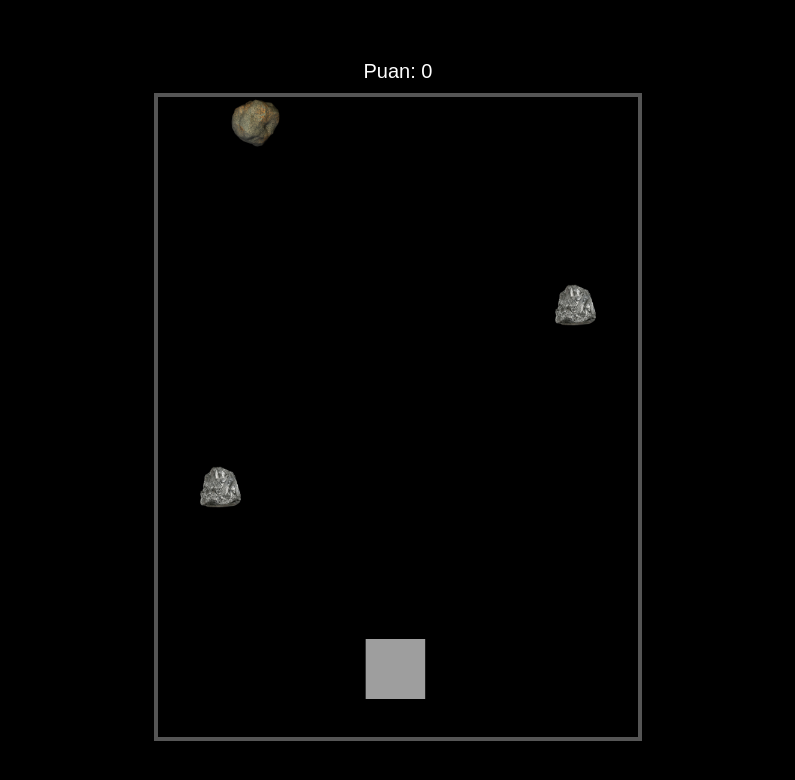
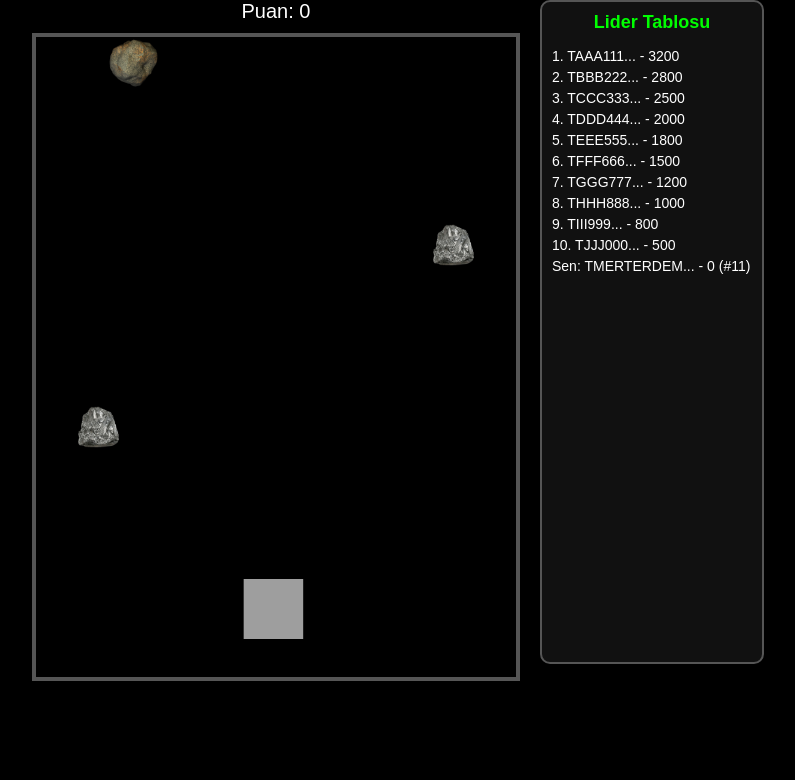
Before and after one commit to Merdem17/MTrxGame, a website: page index.html in a window 1280 px wide. Shown: the whole page, without its empty margins (242-1037 px from the left). Drawn offline with Linux system fonts and the light colour scheme.

Commit message:
Add files via upload

```diff
--- a/index.html
+++ b/index.html
@@ -2,7 +2,7 @@
 <html lang="tr">
 <head>
 <meta charset="UTF-8">
-<title>MTrxGame - Sıfır Puan Demo</title>
+<title>MTrxGame - Lider Tablosu Demo</title>
 <style>
 body {
   margin: 0;
@@ -11,8 +11,8 @@ body {
   font-family: sans-serif;
   display: flex;
   justify-content: center;
-  align-items: center;
-  height: 100vh;
+  align-items: flex-start;
+  min-height: 100vh;
   overflow: hidden;
 }
 #game-container {
@@ -24,9 +24,42 @@ canvas {
   background: black;
   border: 4px solid #555;
 }
+/* Lider Tablosu stili */
+#leaderboard-container {
+  margin-left: 20px;
+  padding: 10px;
+  background: #111;
+  border: 2px solid #555;
+  border-radius: 10px;
+  width: 200px;
+  height: 640px;
+  overflow-y: auto;
+}
+#leaderboard-container h2 {
+  text-align: center;
+  margin-top: 0;
+  font-size: 18px;
+  color: #0f0;
+}
+#leaderboard {
+  list-style: none;
+  padding: 0;
+  margin: 0;
+}
+#leaderboard li {
+  margin: 5px 0;
+  font-size: 14px;
+}
 #puanDisplay {
   margin-bottom: 10px;
   font-size: 20px;
+  text-align: center;
+}
+
+/* Responsive: mobilde tablo altta */
+@media(max-width: 700px){
+  body { flex-direction: column; align-items: center; }
+  #leaderboard-container { margin-left: 0; margin-top: 20px; width: 90%; height: auto; }
 }
 </style>
 </head>
@@ -37,7 +70,14 @@ canvas {
   <canvas id="gameCanvas"></canvas>
 </div>
 
+<!-- Lider Tablosu -->
+<div id="leaderboard-container">
+  <h2>Lider Tablosu</h2>
+  <ul id="leaderboard"></ul>
+</div>
+
 <script>
+// ------------------- Mevcut Oyun Kodu -------------------
 const canvas = document.getElementById("gameCanvas");
 const ctx = canvas.getContext("2d");
 canvas.width = window.innerWidth > 600 ? 480 : window.innerWidth*0.9;
@@ -104,6 +144,7 @@ canvas.addEventListener("click",(e)=>{
       if(rock.type==="gold") puan += 100;
       if(rock.type==="red") puan = Math.floor(puan*0.5);
       rocks.splice(i,1);
+      updateLeaderboard(puan); // Skor değişince tabloyu güncelle
     }
   });
 });
@@ -144,6 +185,61 @@ function loop(){
 
 // Oyun başlat
 loop();
+
+// ------------------- Lider Tablosu Kodu -------------------
+const leaderboardEl = document.getElementById("leaderboard");
+
+// Mock veri (TRX adresleri ve skor)
+let leaderboardData = [
+  { address: "TAAA111...", score: 3200 },
+  { address: "TBBB222...", score: 2800 },
+  { address: "TCCC333...", score: 2500 },
+  { address: "TDDD444...", score: 2000 },
+  { address: "TEEE555...", score: 1800 },
+  { address: "TFFF666...", score: 1500 },
+  { address: "TGGG777...", score: 1200 },
+  { address: "THHH888...", score: 1000 },
+  { address: "TIII999...", score: 800 },
+  { address: "TJJJ000...", score: 500 }
+];
+
+// Oyuncu TRX adresi (mock, gerçek entegrasyonda URL parametresinden alınacak)
+let playerAddress = "TMERTERDEM...";
+
+// Skoru tabloya ekle ve güncelle
+function updateLeaderboard(currentScore){
+  // Eğer oyuncu tabloda yoksa ekle
+  let existing = leaderboardData.find(p => p.address === playerAddress);
+  if(existing){
+    existing.score = Math.max(existing.score, currentScore);
+  } else {
+    leaderboardData.push({ address: playerAddress, score: currentScore });
+  }
+
+  // Skoru yüksekten düşüğe sırala
+  leaderboardData.sort((a,b)=>b.score - a.score);
+
+  // İlk 10 kişiyi al
+  let top10 = leaderboardData.slice(0,10);
+
+  // Listeyi temizle
+  leaderboardEl.innerHTML = "";
+
+  // Top10’u ekle
+  top10.forEach((p,i)=>{
+    leaderboardEl.innerHTML += `<li>${i+1}. ${p.address} - ${p.score}</li>`;
+  });
+
+  // Eğer oyuncu top10’da değilse en alta kendi sırasını ekle
+  let playerIndex = leaderboardData.findIndex(p=>p.address===playerAddress);
+  if(playerIndex >= 10){
+    leaderboardEl.innerHTML += `<li>Sen: ${playerAddress} - ${currentScore} (#${playerIndex+1})</li>`;
+  }
+}
+
+// İlk tabloyu başta güncelle
+updateLeaderboard(puan);
+
 </script>
 
 </body>
```
